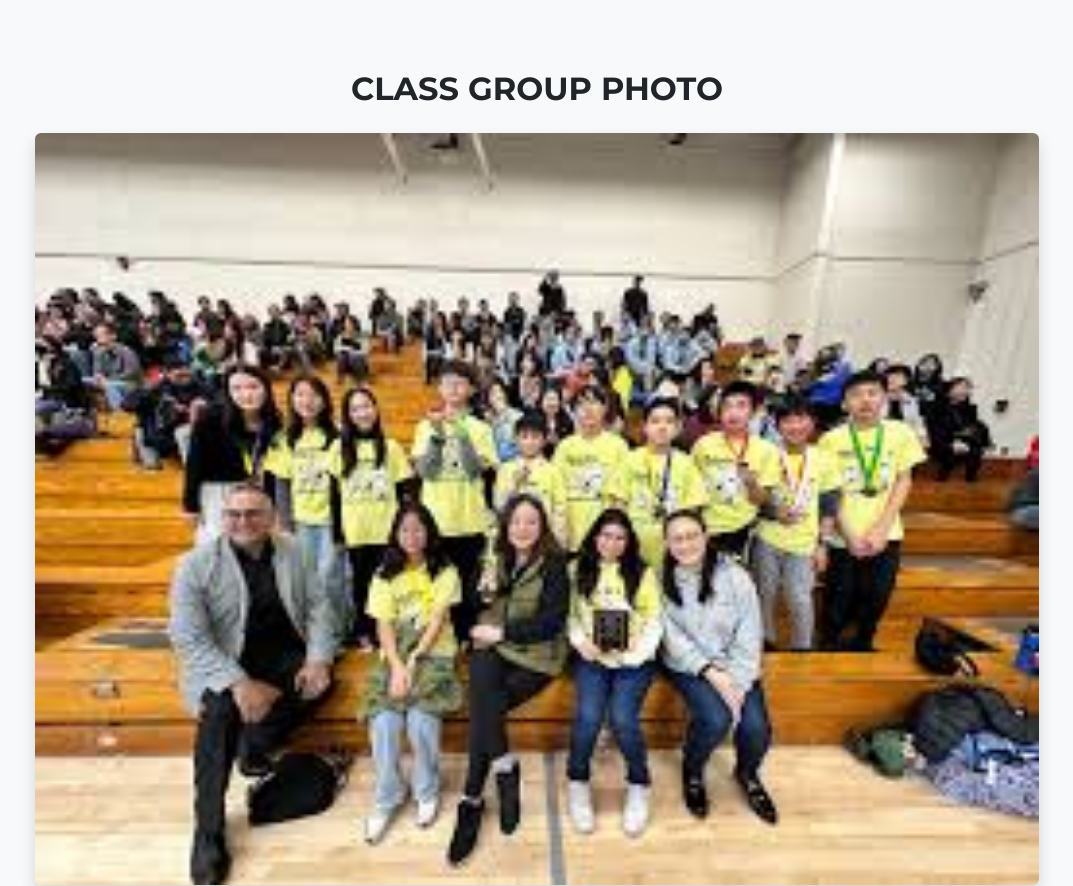
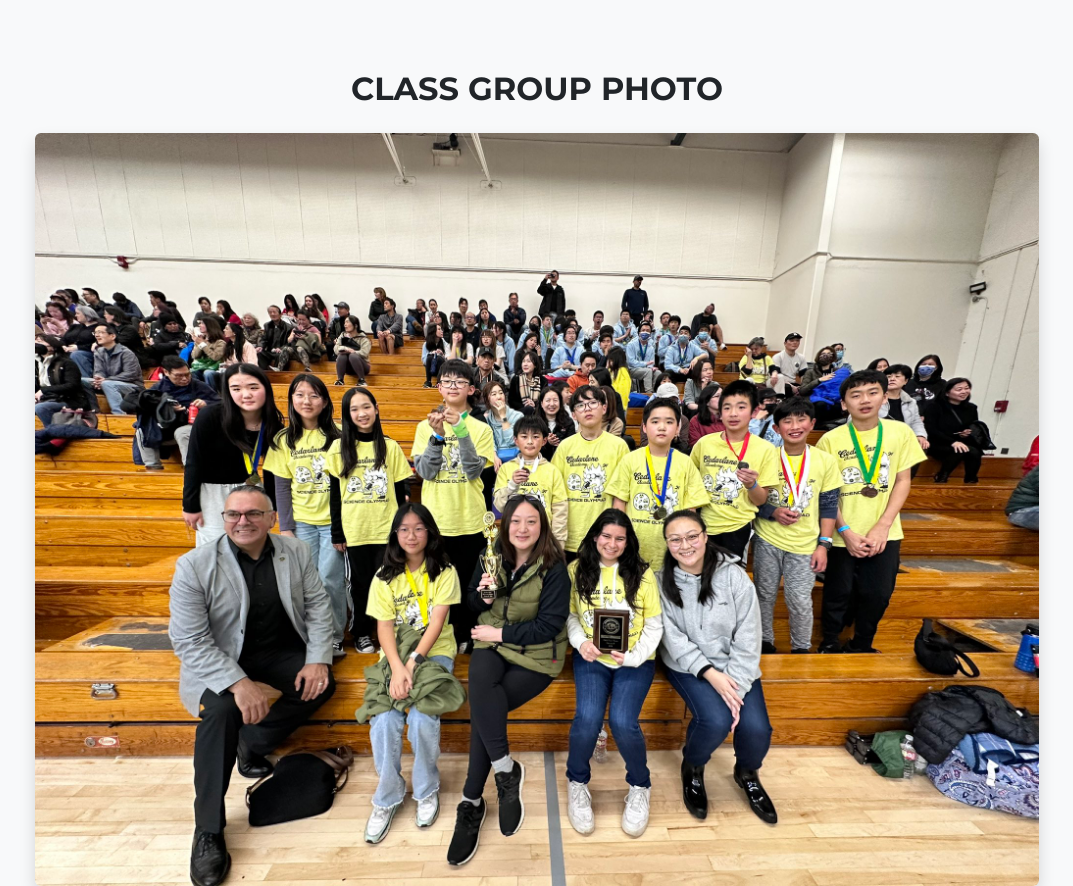
Before and after one commit to kevintang7/videoproduction, a plain HTML site: page index.html in a window 1280 px wide. Shown: the part 3960-4846 px from the top of the page, without its empty margins (103-1176 px from the left). Drawn offline with nearby package versions, Linux system fonts and the light colour scheme.

Commit message:
Add files via upload

```diff
--- a/index.html
+++ b/index.html
@@ -260,7 +260,7 @@
             <div class="container-fluid text-center">
                 <h2 class="text-uppercase mb-4">Class Group Photo</h2>
                 <div style="margin: 0 10%;">
-                    <img src="assets/img/examplegroup.jpg" class="img-fluid rounded shadow w-100" alt="Video Production Class Group Photo" />
+                    <img src="assets/img/groupphotoexample.jpg" class="img-fluid rounded shadow w-100" alt="Video Production Class Group Photo" />
                 </div>
                 <p class="text-muted mt-3">Our amazing video production team at Cedarlane.</p>
             </div>
```
Also changed, not shown: assets/img/groupphotoexample.jpg (added).
